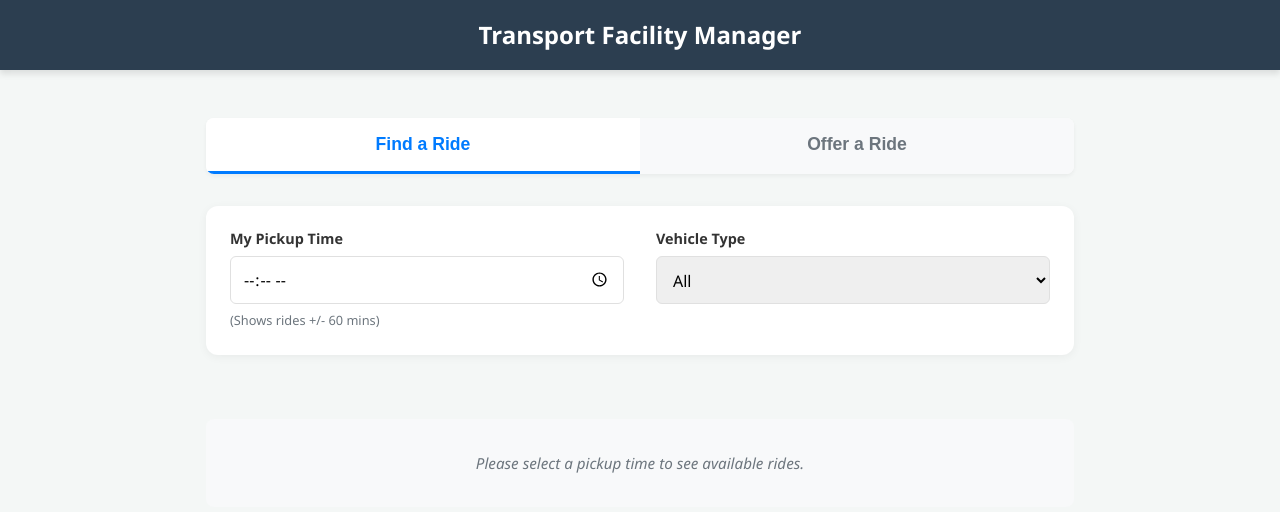
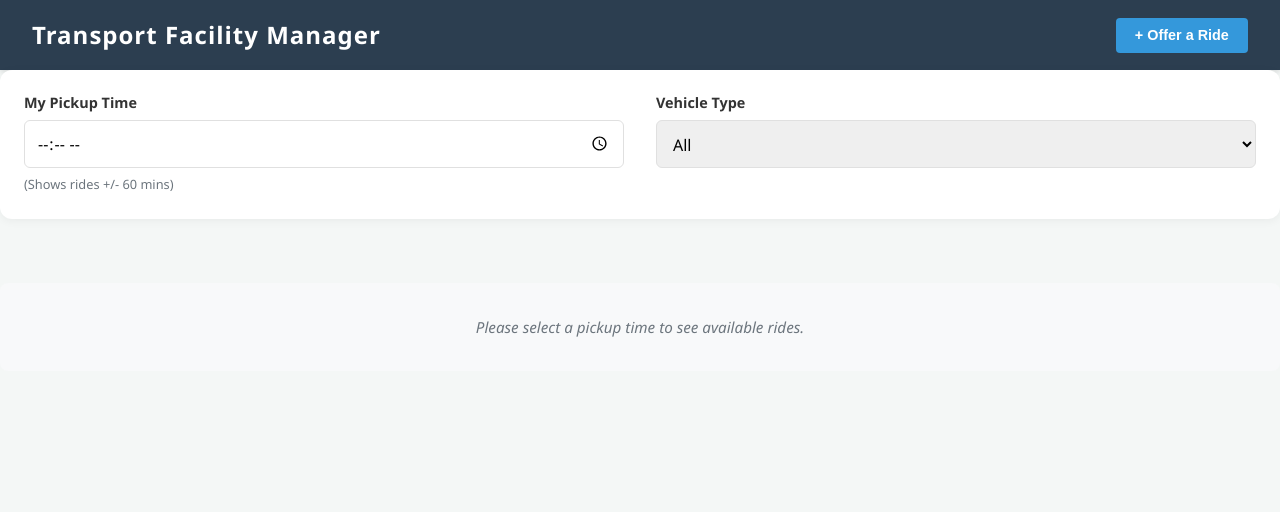
Before and after one commit to rupeshshetty243/transport-facility, an Angular app: page / in a window 1280 px wide. Shown: the top 512 px of the page. Built offline with nearby package versions, Linux system fonts and the light colour scheme.

Commit message:
updated the dialog of share a ride

```diff
--- a/src/app/app.css
+++ b/src/app/app.css
@@ -1,53 +1,75 @@
-/* Navbar Styling */
-.navbar {
+/* Header Styling */
+.main-header {
+  display: flex;
+  justify-content: space-between;
+  align-items: center;
+  padding: 1rem 2rem;
   background-color: #2c3e50;
   color: white;
-  padding: 1rem 2rem;
-  box-shadow: 0 4px 6px rgba(0, 0, 0, 0.1);
+  box-shadow: 0 2px 5px rgba(0,0,0,0.1);
 }
 
-.logo {
-  font-size: 1.5rem;
+.btn-offer {
+  background-color: #3498db;
+  color: white;
+  border: none;
+  padding: 0.6rem 1.2rem;
+  border-radius: 4px;
+  cursor: pointer;
   font-weight: bold;
+  font-size: 0.9rem;
+  transition: background 0.3s;
 }
 
-/* Layout Container */
-.container {
-  max-width: 900px;
-  margin: 3rem auto;
-  padding: 0 1rem;
-  font-family: 'Segoe UI', Tahoma, Geneva, Verdana, sans-serif;
+.btn-offer:hover {
+  background-color: #2980b9;
 }
 
-/* Tabs Styling */
-.tabs {
+/* --- MODAL STYLES --- */
+/* app.css */
+
+/* ... (Keep your header styles) ... */
+
+/* --- MODAL STYLES --- */
+.modal-backdrop {
+  position: fixed;
+  top: 0;
+  left: 0;
+  width: 100vw;
+  height: 100vh;
+  background-color: rgba(0, 0, 0, 0.5);
   display: flex;
-  margin-bottom: 2rem;
-  background-color: #fff;
-  border-radius: 8px;
-  overflow: hidden;
-  box-shadow: 0 2px 4px rgba(0,0,0,0.05);
+  justify-content: center;
+  align-items: center; /* Centers vertically */
+  z-index: 1000;
+  backdrop-filter: blur(2px);
 }
 
-.tab-btn {
-  flex: 1;
-  padding: 1rem;
-  border: none;
-  background: #f8f9fa;
-  font-size: 1.1rem;
-  cursor: pointer;
-  color: #6c757d;
-  font-weight: 600;
-  transition: all 0.2s ease;
-  border-bottom: 3px solid transparent;
+.modal-content {
+  background: white;
+  width: 90%;          /* Mobile width */
+  max-width: 450px;    /* <--- UPDATED: Much narrower for a compact look */
+  max-height: 90vh;
+  overflow-y: auto;
+  border-radius: 10px;
+  box-shadow: 0 10px 25px rgba(0,0,0,0.2);
+  display: flex;
+  flex-direction: column;
 }
 
-.tab-btn:hover {
-  background-color: #e9ecef;
+.modal-header {
+  padding: 0rem 1.5rem;
+  border-bottom: 1px solid #f0f0f0;
+  display: flex;
+  justify-content: space-between;
+  align-items: center;
 }
 
-.tab-btn.active {
-  background-color: #fff;
-  color: #007bff;
-  border-bottom: 3px solid #007bff;
+.modal-header h3 {
+  margin: 0;
+  font-size: 1.1rem; /* Slightly smaller header */
 }
+
+.modal-body {
+  padding: 1rem; /* Reduced padding around the form */
+}
--- a/src/app/app.html
+++ b/src/app/app.html
@@ -1,22 +1,29 @@
-<header class="navbar">
-  <div class="logo">Transport Facility Manager</div>
+<header class="main-header">
+  <h1>Transport Facility Manager</h1>
+
+  <button class="btn-offer" (click)="openModal()">
+    + Offer a Ride
+  </button>
 </header>
 
-<div class="container">
-  <div class="tabs">
-    <button class="tab-btn" [class.active]="activeTab === 'find'" (click)="activeTab = 'find'">
-      Find a Ride
-    </button>
-    <button class="tab-btn" [class.active]="activeTab === 'offer'" (click)="activeTab = 'offer'">
-      Offer a Ride
-    </button>
+<main class="content-area">
+  <app-find-ride></app-find-ride>
+</main>
+
+
+@if (isOfferModalOpen) {
+  <div class="modal-backdrop" (click)="closeModal()">
+    <div class="modal-content" (click)="$event.stopPropagation()">
+
+      <div class="modal-header">
+        <h3>Share your Ride</h3>
+        <button class="close-btn" (click)="closeModal()">×</button>
+      </div>
+
+      <div class="modal-body">
+        <app-offer-ride (close)="closeModal()"></app-offer-ride>
+      </div>
+
+    </div>
   </div>
-
-  <div class="content">
-    @if (activeTab === 'find') {
-      <app-find-ride></app-find-ride>
-    } @else {
-      <app-offer-ride></app-offer-ride>
-    }
-  </div>
-</div>
+}
--- a/src/app/app.ts
+++ b/src/app/app.ts
@@ -2,6 +2,7 @@ import { Component } from '@angular/core';
 import { CommonModule } from '@angular/common';
 import { OfferRideComponent } from './core/components/offer-ride/offer-ride';
 import { FindRideComponent } from './core/components/find-ride/find-ride';
+
 @Component({
   selector: 'app-root',
   standalone: true,
@@ -10,5 +11,14 @@ import { FindRideComponent } from './core/components/find-ride/find-ride';
   styleUrls: ['./app.css']
 })
 export class App {
-  activeTab: 'find' | 'offer' = 'find';
+  // State to control popup visibility
+  isOfferModalOpen = false;
+
+  openModal() {
+    this.isOfferModalOpen = true;
+  }
+
+  closeModal() {
+    this.isOfferModalOpen = false;
+  }
 }
--- a/src/app/core/components/offer-ride/offer-ride.css
+++ b/src/app/core/components/offer-ride/offer-ride.css
@@ -1,183 +1,115 @@
-/* --- Variables for easy theming --- */
+/* core/components/offer-ride/offer-ride.css */
+
 :host {
-  --primary-color: #4a90e2;       /* Professional Blue */
+  --primary: #4a90e2;
   --primary-hover: #357abd;
-  --success-bg: #d4edda;
-  --success-text: #155724;
-  --error-bg: #f8d7da;
-  --error-text: #721c24;
-  --input-border: #ced4da;
-  --focus-ring: rgba(74, 144, 226, 0.25);
-  --card-bg: #ffffff;
-  --text-color: #333;
-  --label-color: #555;
+  --border: #ccc;
+  --error: #e74c3c;
+  --success-bg: #d1fae5;
+  --success-text: #065f46;
 }
 
-/* --- Main Card Container --- */
-.card {
-  background-color: var(--card-bg);
-  max-width: 600px;
-  margin: 2rem auto;
-  padding: 2rem;
-  border-radius: 12px;
-  box-shadow: 0 4px 20px rgba(0, 0, 0, 0.08);
-  font-family: 'Segoe UI', Roboto, Helvetica, Arial, sans-serif;
-}
-
-h2 {
-  text-align: center;
-  color: var(--text-color);
-  margin-bottom: 1.5rem;
-  font-weight: 600;
-}
-
-/* --- Form Layout --- */
-.form-group {
-  margin-bottom: 1.25rem;
-  display: flex;
-  flex-direction: column;
-}
-
-/* Flex row for side-by-side inputs (Vehicle, Seats, Time) */
-.row {
-  display: flex;
-  gap: 1.5rem;
+.form-container {
   width: 100%;
 }
 
-/* Ensure items inside row take equal width */
-.row .form-group {
-  flex: 1;
+/* --- Layout Spacing --- */
+.row {
+  display: flex;
+  gap: 12px; /* <--- UPDATED: Tighter gap between side-by-side inputs */
+  margin-bottom: 12px; /* <--- UPDATED: Less space between rows */
 }
 
-/* --- Labels & Inputs --- */
-label {
-  font-weight: 500;
-  margin-bottom: 0.5rem;
-  color: var(--label-color);
-  font-size: 0.95rem;
+.form-group {
+  flex: 1;
+  display: flex;
+  flex-direction: column;
+  margin-bottom: 12px; /* <--- UPDATED: Less space for single rows */
 }
 
-.req {
-  color: var(--error-text);
-  margin-left: 2px;
+/* --- Inputs & Labels --- */
+label {
+  font-weight: 600;
+  margin-bottom: 4px; /* <--- UPDATED: Label closer to input */
+  font-size: 0.85rem; /* Smaller font */
+  color: #444;
 }
 
+.req { color: var(--error); }
+
 input, select {
-  padding: 0.75rem;
-  border: 1px solid var(--input-border);
+  padding: 8px 10px;  /* <--- UPDATED: Reduced padding makes input shorter */
+  border: 1px solid var(--border);
   border-radius: 6px;
-  font-size: 1rem;
-  transition: border-color 0.2s, box-shadow 0.2s;
-  background-color: #fff;
+  font-size: 0.9rem;  /* Smaller text inside input */
+  background: #fff;
+  width: 100%;
+  box-sizing: border-box;
+  transition: all 0.2s;
+  height: 38px; /* Force a consistent compact height */
 }
 
-/* Focus State - Nice blue glow */
 input:focus, select:focus {
   outline: none;
-  border-color: var(--primary-color);
-  box-shadow: 0 0 0 3px var(--focus-ring);
+  border-color: var(--primary);
+  box-shadow: 0 0 0 3px rgba(74, 144, 226, 0.15);
 }
 
-/* --- Validation Styling (The "Nice Design" part) --- */
-
-/* 1. Input Border turns red only if touched AND invalid */
-input.ng-invalid.ng-touched,
-select.ng-invalid.ng-touched {
-  border-color: #dc3545;
-  background-color: #fff8f8; /* Very subtle red tint */
+/* --- Alerts (Top of Form) --- */
+.alert-banner {
+  padding: 8px 12px;
+  border-radius: 6px;
+  margin-bottom: 15px;
+  font-size: 0.85rem;
+  display: flex;
+  align-items: center;
+  gap: 8px;
+  line-height: 1.2;
 }
 
-/* 2. Input Border turns green if valid AND touched (Optional, removes ambiguity) */
-input.ng-valid.ng-touched,
-select.ng-valid.ng-touched {
-  border-color: #28a745;
+.alert-banner.success {
+  background-color: var(--success-bg);
+  color: var(--success-text);
+  border: 1px solid #a7f3d0;
 }
 
-/* 3. Error Text Message */
-.error-text {
-  color: #dc3545;
-  font-size: 0.85rem;
-  margin-top: 0.35rem;
-  display: flex;
-  align-items: center;
+.alert-banner.error {
+  background-color: #fee2e2;
+  color: #991b1b;
+  border: 1px solid #fecaca;
 }
 
-/* Add a small warning icon before error text using CSS pseudo-element */
-.error-text::before {
-  content: "⚠";
-  margin-right: 5px;
-  font-size: 1rem;
-}
-
-/* --- Buttons --- */
-.btn {
+/* --- Button --- */
+.btn.primary {
   width: 100%;
-  padding: 0.85rem;
+  padding: 10px; /* Compact button */
+  background: var(--primary);
+  color: white;
   border: none;
   border-radius: 6px;
-  font-size: 1rem;
+  font-size: 0.95rem;
   font-weight: 600;
   cursor: pointer;
-  transition: background-color 0.2s, transform 0.1s;
-  margin-top: 1rem;
-}
-
-.btn.primary {
-  background-color: var(--primary-color);
-  color: white;
+  margin-top: 5px;
+  transition: background 0.2s;
 }
 
 .btn.primary:hover:not(:disabled) {
-  background-color: var(--primary-hover);
+  background: var(--primary-hover);
 }
 
 .btn:disabled {
-  background-color: #e9ecef;
-  color: #adb5bd;
+  background: #cbd5e1;
   cursor: not-allowed;
 }
 
-/* --- Global Success/Error Message (Bottom of form) --- */
-.msg {
-  margin-top: 1.5rem;
-  padding: 1rem;
-  border-radius: 6px;
-  text-align: center;
-  font-weight: 500;
-  animation: fadeIn 0.3s ease-in;
+.error-text {
+  color: var(--error);
+  font-size: 0.75rem;
+  margin-top: 2px;
 }
 
-/* Success State (Default based on logic) */
-.msg:not(.error) {
-  background-color: var(--success-bg);
-  color: var(--success-text);
-  border-left: 5px solid #28a745;
+/* Mobile: Stack columns if screen is very small */
+@media (max-width: 400px) {
+  .row { flex-direction: column; gap: 0; }
 }
-
-/* Error State */
-.msg.error {
-  background-color: var(--error-bg);
-  color: var(--error-text);
-  border-left: 5px solid #dc3545;
-}
-
-/* --- Responsive Design --- */
-@media (max-width: 500px) {
-  .card {
-    padding: 1.25rem;
-    margin: 1rem;
-  }
-
-  /* Stack the side-by-side inputs on mobile */
-  .row {
-    flex-direction: column;
-    gap: 0;
-  }
-}
-
-/* Simple fade animation */
-@keyframes fadeIn {
-  from { opacity: 0; transform: translateY(-10px); }
-  to { opacity: 1; transform: translateY(0); }
-}
--- a/src/app/core/components/offer-ride/offer-ride.html
+++ b/src/app/core/components/offer-ride/offer-ride.html
@@ -1,25 +1,23 @@
-<div class="card">
-  <h2>Offer a Ride</h2>
+<div class="form-container">
+
+  @if (message) {
+    <div class="alert-banner" [class.success]="success" [class.error]="!success">
+      @if(success) { <span>✔</span> } @else { <span>⚠</span> }
+      {{ message }}
+    </div>
+  }
+
   <form [formGroup]="rideForm" (ngSubmit)="onSubmit()">
 
-    <div class="form-group">
-      <label>Employee ID <span class="req">*</span></label>
+    <div class="row">
+      <div class="form-group">
+        <label>Employee ID <span class="req">*</span></label>
+        <input type="text" formControlName="employeeId" placeholder="e.g. EMP001" maxlength="7" appUpperCase>
+        @if (v.employeeId.touched && v.employeeId.errors?.['pattern']) {
+          <small class="error-text">Format: EMP + Digits</small>
+        }
+      </div>
 
-      <input type="text"
-             formControlName="employeeId"
-             placeholder="e.g. EMP001"
-             maxlength="7"
-             appUpperCase>
-
-      @if (v.employeeId.touched && v.employeeId.errors?.['pattern']) {
-        <small class="error-text">Must start with 'EMP' followed by digits (e.g., EMP1234)</small>
-      }
-      @if (v.employeeId.touched && v.employeeId.errors?.['required']) {
-        <small class="error-text">Employee ID is required.</small>
-      }
-    </div>
-
-    <div class="row">
       <div class="form-group">
         <label>Vehicle Type</label>
         <select formControlName="vehicleType">
@@ -27,88 +25,62 @@
           <option value="Bike">Bike</option>
         </select>
       </div>
-
-      <div class="form-group">
-        <label>Vehicle No <span class="req">*</span></label>
-        <input type="text" appUpperCase formControlName="vehicleNo" placeholder="KA01AB1234">
-
-        @if (v.vehicleNo.touched && v.vehicleNo.errors?.['pattern']) {
-          <small class="error-text">Invalid Format (e.g., KA01AB1234)</small>
-        }
-      </div>
     </div>
 
     <div class="row">
       <div class="form-group">
-        <label>Vacant Seats <span class="req">*</span></label>
-
-        <input type="number"
-               formControlName="vacantSeats"
-               min="1"
-               [max]="rideForm.get('vehicleType')?.value === 'Bike' ? 1 : 5">
-
-        @if (v.vacantSeats.touched && v.vacantSeats.errors?.['max']) {
-          <small class="error-text">
-            Max {{ rideForm.get('vehicleType')?.value === 'Bike' ? '1' : '5' }} seats allowed.
-          </small>
-        }
-        @if (v.vacantSeats.touched && v.vacantSeats.errors?.['min']) {
-          <small class="error-text">At least 1 seat required.</small>
+        <label>Vehicle No <span class="req">*</span></label>
+        <input type="text" appUpperCase formControlName="vehicleNo" placeholder="KA01AB1234">
+        @if (v.vehicleNo.touched && v.vehicleNo.errors?.['pattern']) {
+          <small class="error-text">Invalid Format</small>
         }
       </div>
 
       <div class="form-group">
-        <label>Time <small>(24h Format)</small> <span class="req">*</span></label>
-        <input type="time" formControlName="time">
-
-        @if (v.time.touched && v.time.errors?.['pastTime']) {
-          <small class="error-text">You cannot schedule a ride in the past.</small>
+        <label>Vacant Seats <span class="req">*</span></label>
+        <input type="number" formControlName="vacantSeats" min="1"
+               [max]="rideForm.get('vehicleType')?.value === 'Bike' ? 1 : 5">
+        @if (v.vacantSeats.touched && v.vacantSeats.errors?.['max']) {
+          <small class="error-text">Max {{ rideForm.get('vehicleType')?.value === 'Bike' ? '1' : '5' }}</small>
         }
       </div>
     </div>
 
     <div class="form-group">
+      <label>Departure Time <span class="req">*</span></label>
+      <input type="time" formControlName="time">
+      @if (v.time.touched && v.time.errors?.['pastTime']) {
+        <small class="error-text">Time cannot be in the past.</small>
+      }
+    </div>
+
+    <div class="form-group">
       <label>Pickup Point <span class="req">*</span></label>
-
       <select formControlName="pickupPoint">
         <option value="" disabled selected>Select from list...</option>
-
-        @for (loc of locations; track loc) {
-          <option [value]="loc">{{ loc }}</option>
-        }
+        @for (loc of locations; track loc) { <option [value]="loc">{{ loc }}</option> }
       </select>
-
       @if (v.pickupPoint.touched && v.pickupPoint.hasError('required')) {
-        <small class="error-text">Please select a pickup point.</small>
+        <small class="error-text">Required.</small>
       }
     </div>
 
     <div class="form-group">
       <label>Destination <span class="req">*</span></label>
-
       <select formControlName="destination">
         <option value="" disabled selected>Select from list...</option>
-
-        @for (loc of locations; track loc) {
-          <option [value]="loc">{{ loc }}</option>
-        }
+        @for (loc of locations; track loc) { <option [value]="loc">{{ loc }}</option> }
       </select>
-
       @if (v.destination.touched && v.destination.hasError('required')) {
-        <small class="error-text">Please select a destination.</small>
+        <small class="error-text">Required.</small>
       }
-
       @if (rideForm.errors?.['sameLocation'] && (v.pickupPoint.touched || v.destination.touched)) {
-         <small class="error-text">Pickup and Destination cannot be the same.</small>
+         <small class="error-text">Locations cannot be same.</small>
       }
     </div>
 
     <button type="submit" [disabled]="rideForm.invalid" class="btn primary">
       Publish Ride
     </button>
-
-    @if (message) {
-      <p class="msg" [class.error]="!success">{{ message }}</p>
-    }
   </form>
 </div>
```
Also changed, not shown: src/app/core/components/find-ride/find-ride.html (+1 -9 lines), src/app/core/components/find-ride/find-ride.ts (+48 -61 lines), src/app/core/components/offer-ride/offer-ride.ts (+35 -49 lines).
